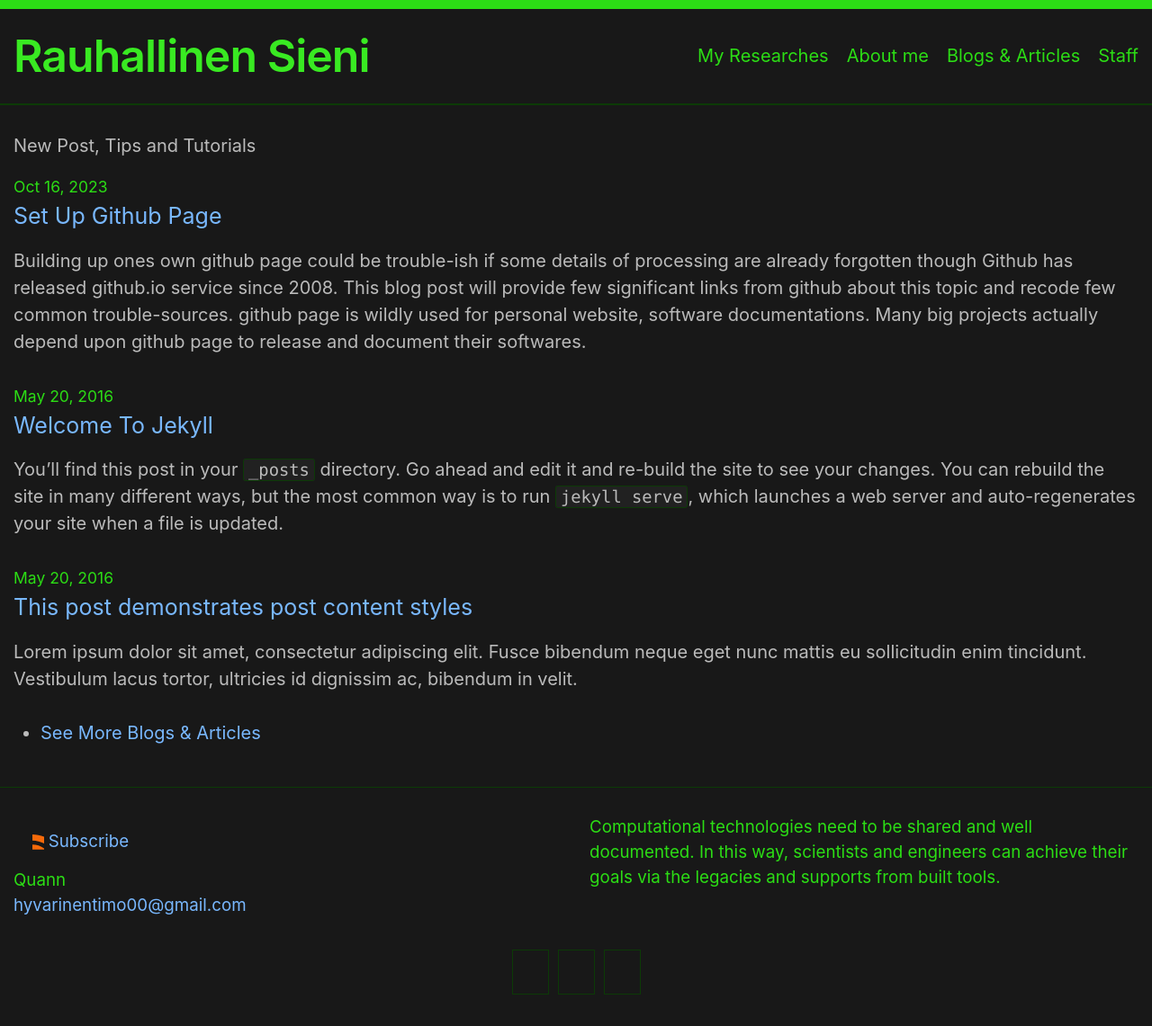
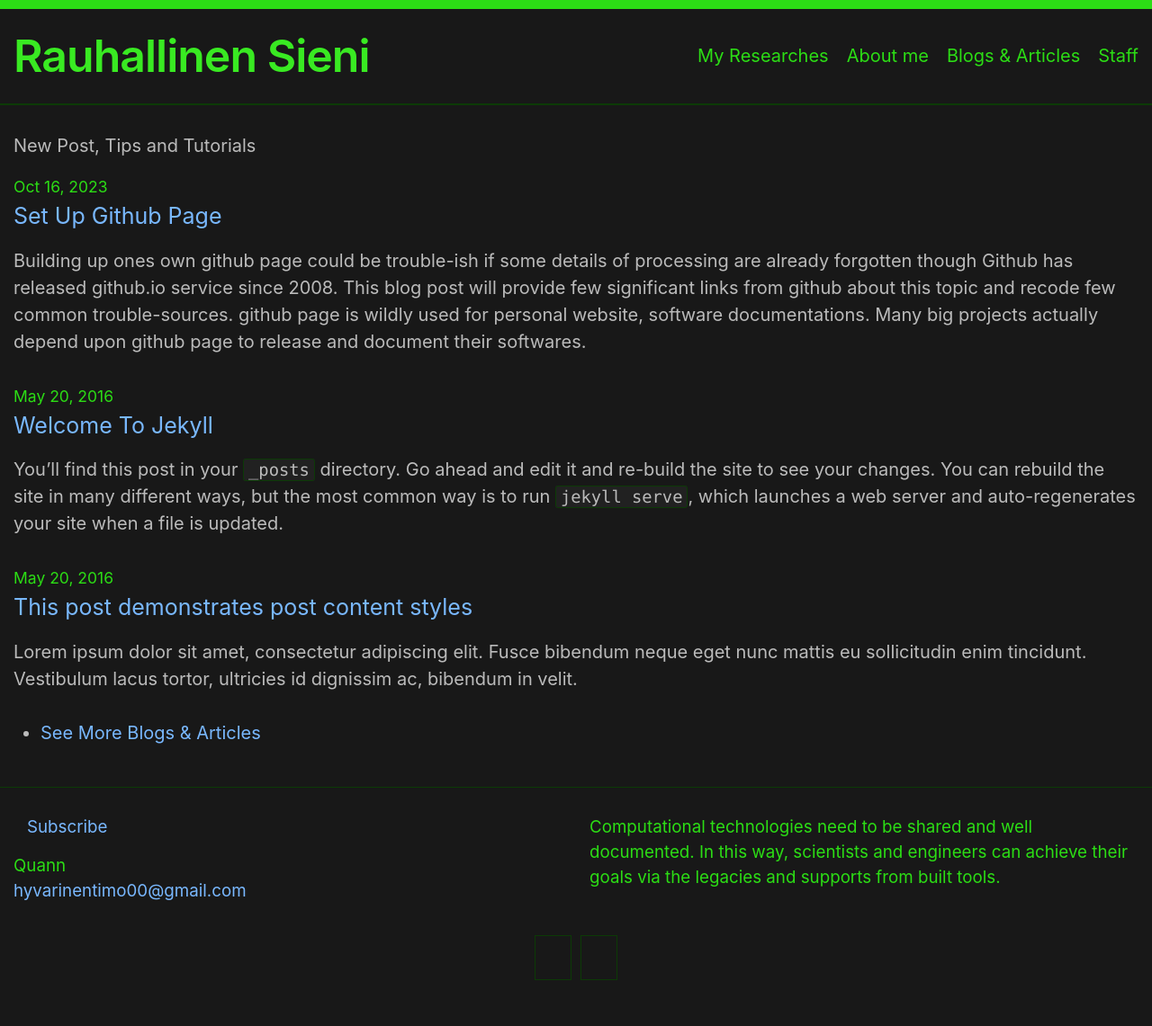
Before and after one commit to tekniiquann/tekniiquann.github.io, a Jekyll site: the page built from index.md, in a window 1280 px wide. Shown: the whole page at 90% size. Built offline with Jekyll 4.4.1, drawn with Linux system fonts in a browser that asks for light colours.

Commit message:
(1) remove google scholar icon from _config.yml; (2) modify the rss icon out look; (3) tried to modify google_scholar.svg

```diff
--- a/_config.yml
+++ b/_config.yml
@@ -39,7 +39,7 @@ minima:
   #   - { platform: facebook,       user_url: "https://www.facebook.com/jekyll" }
   #   - { platform: flickr,         user_url: "https://www.flickr.com/photos/jekyll" }
   #   - { platform: github,         user_url: "https://github.com/jekyll/minima" }
-      - { platform: google_scholar, user_url: "https://scholar.google.com/citations?user=qc6CJjYAAAAJ" }
+  #    - { platform: google_scholar, user_url: "https://scholar.google.com/citations?user=qc6CJjYAAAAJ" }
   #   - { platform: instagram,      user_url: "https://www.instagram.com/jekyll" }
   #   - { platform: keybase,        user_url: "https://keybase.io/jekyll" }
   #   - { platform: linkedin,       user_url: "https://www.linkedin.com/in/jekyll" }
--- a/_includes/footer.html
+++ b/_includes/footer.html
@@ -7,7 +7,7 @@
       <div class="footer-col">
         <p class="feed-subscribe">
           <a href="{{ site.feed.path | default: 'feed.xml' | absolute_url }}">
-            <svg class="svg-icon orange">
+            <svg width="15" viewBox="0 0 16 16" fill="orange">
               <use xlink:href="{{ 'assets/minima-social-icons.svg#rss' | relative_url }}"></use>
             </svg><span>Subscribe</span>
           </a>
```
Also changed, not shown: _includes/social-icons/google_scholar.svg.
